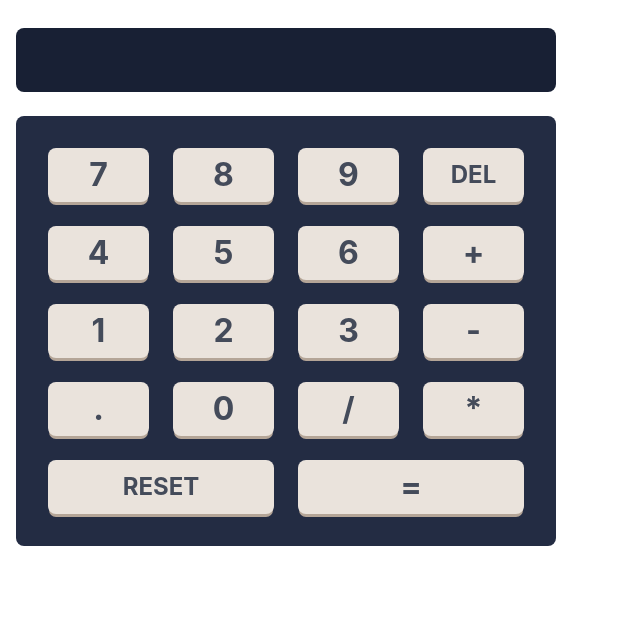
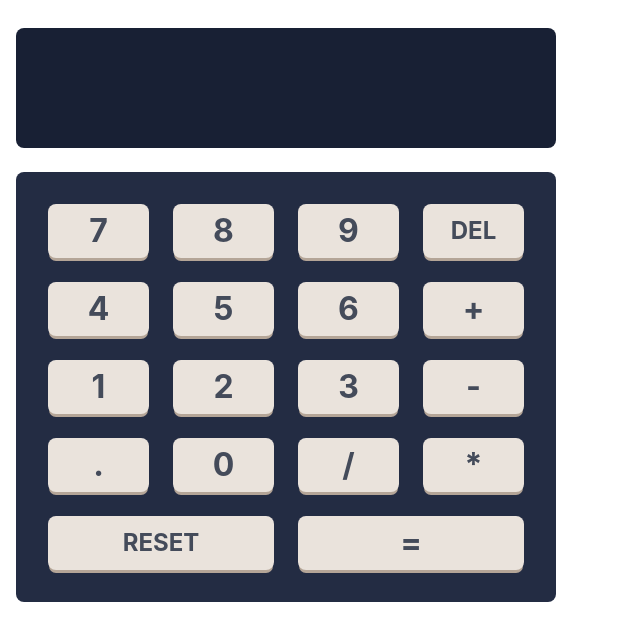
Before and after one commit to MahdiSohaily/Math-magicians, a React (Create React App) app: page / in a window 1280 px wide. Shown: the top 640 px of the page, without its empty margins (0-640 px from the left). Built offline with nearby package versions, Linux system fonts and the light colour scheme.

Commit message:
Update screen height

```diff
--- a/src/App.css
+++ b/src/App.css
@@ -352,6 +352,7 @@ main {
 
 .bg-screen {
   background-color: var(--screen-bg);
+  height: 120px;
 }
 
 .reset-key-bg {
```
